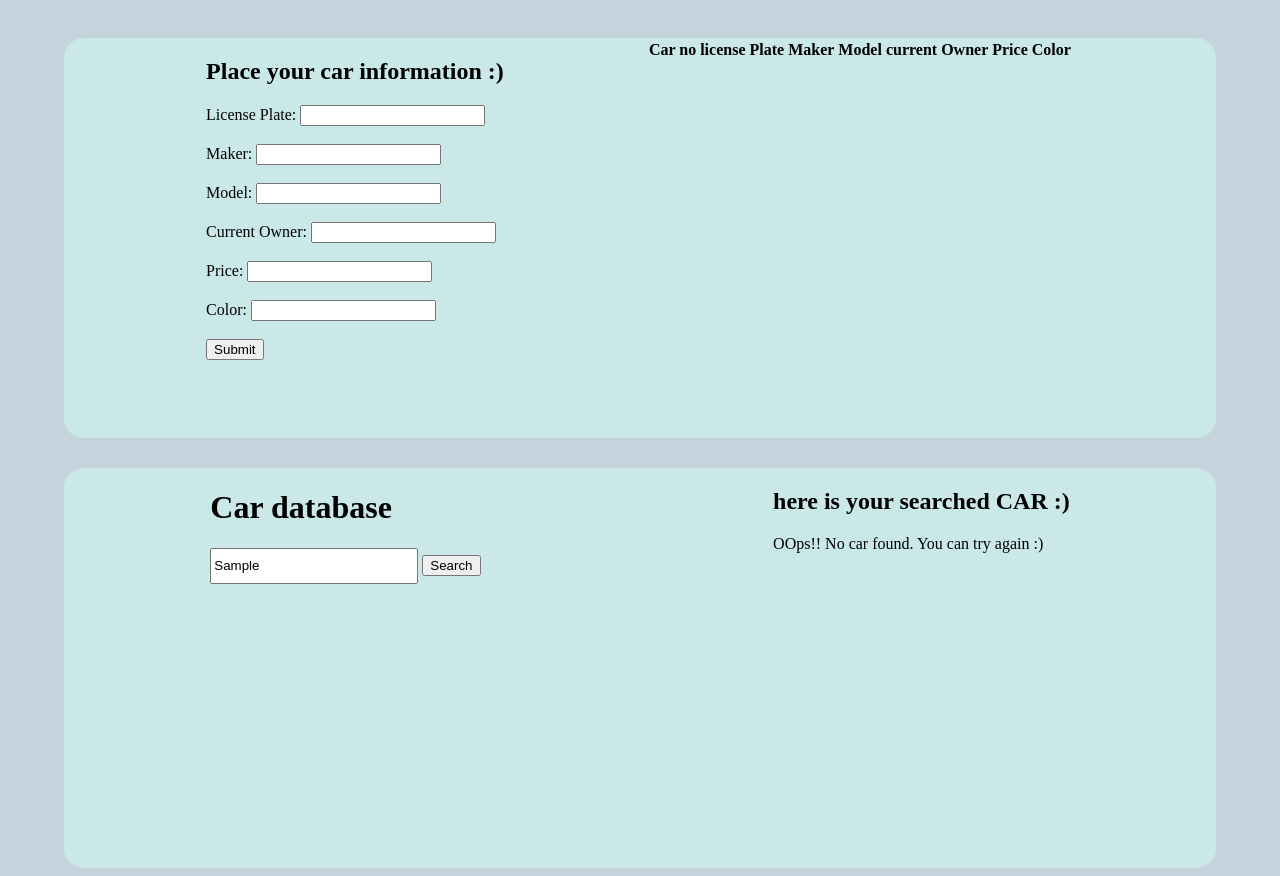
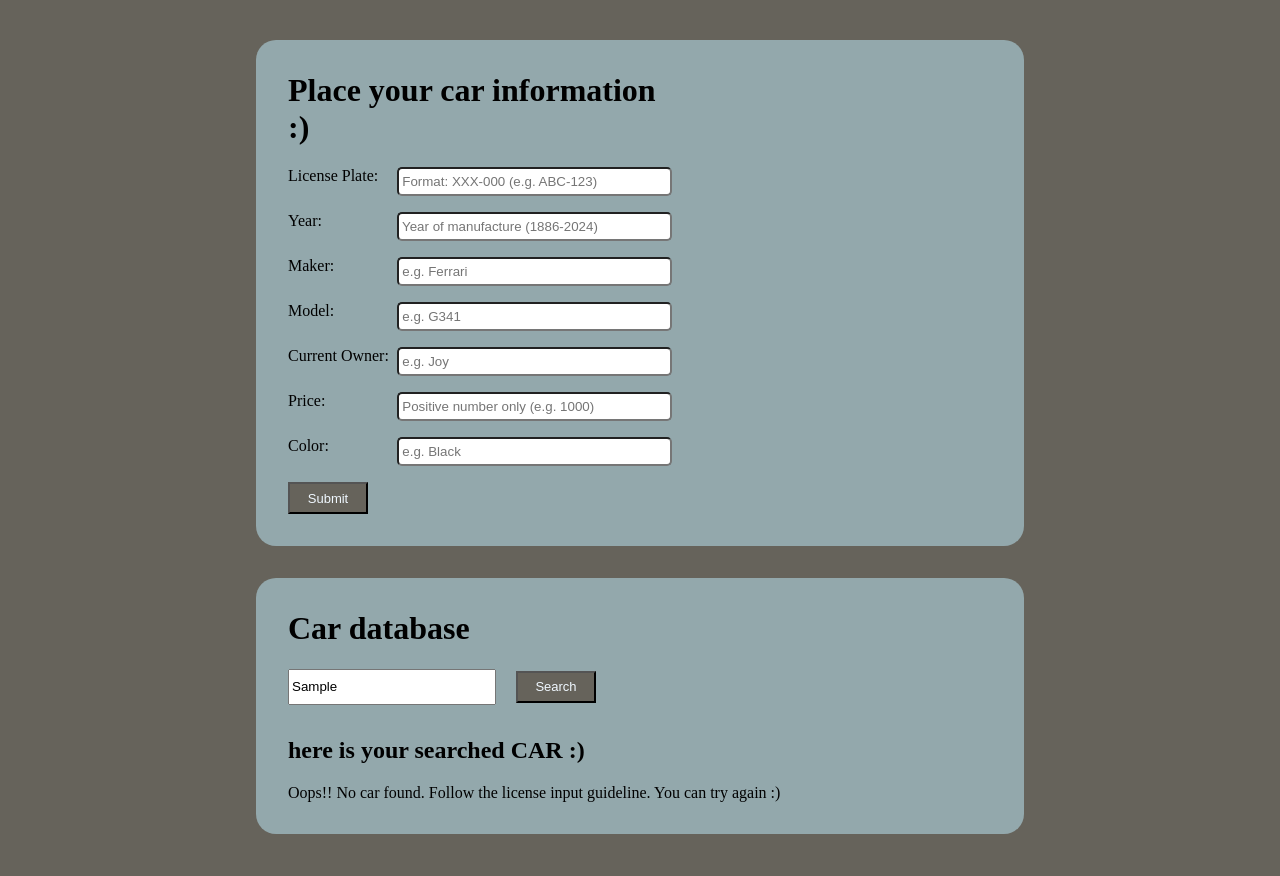
Before and after one commit to iamharryda/JS_solution, a plain HTML site: page 6_week/06_exercises/cars/index.html in a window 1280 px wide. Both pictures are taken after typing "Sample" into the empty fields and a click on the button "Search". After the commit the page ends 842 px from the top, so only its background shows below. Drawn offline with Linux system fonts and the light colour scheme.

Commit message:
add new solution

```diff
--- a/6_week/06_exercises/cars/index.html
+++ b/6_week/06_exercises/cars/index.html
@@ -10,33 +10,52 @@
     <div class="container">
 
         <div class="form-container">
-            <h2>Place your car information :)</h2>
+            <h1>Place your car information :)</h1>
             <form id="car-form">
+                <div class="box">
                     <label for="licensePlate">License Plate:</label>
-                <input type="text" id="licensePlate" name="licensePlate"><br><br>
+                    <input type="text" id="licensePlate" name="licensePlate" placeholder=" Format: XXX-000 (e.g. ABC-123)" required>
+                </div>
+                <div class="box">
+                    <label for="year">Year:</label>
+                    <input type="text" id="year" name=" year" placeholder=" Year of manufacture (1886-2024)" required>
+                </div>
+                <div class="box">
                     <label for="maker">Maker:</label>
-                <input type="text" id="maker" name="maker"><br><br>
+                    <input type="text" id="maker" name="maker" placeholder=" e.g. Ferrari" required>
+                </div>
+                <div class="box">
                     <label for="model">Model:</label>
-                <input type="text" id="model" name="model"><br><br>
+                    <input type="text" id="model" name="model" placeholder=" e.g. G341" required>
+                </div>
+                <div class="box">
                     <label for="currentOwner">Current Owner:</label>
-                <input type="text" id="currentOwner" name="currentOwner"><br><br>
+                    <input type="text" id="currentOwner" name="currentOwner" placeholder=" e.g. Joy" required>
+                </div>
+                <div class="box">
                     <label for="price">Price:</label>
-                <input type="number" id="price" name="price"><br><br>
+                    <input type="number" id="price" name="price" placeholder=" Positive number only (e.g. 1000)" required>
+                </div>
+                <div class="box">
                     <label for="color">Color:</label>
-                <input type="text" id="color" name="color"><br><br>
-                <button id="button" class="button-81">Submit</button>
+                    <input type="text" id="color" name="color" placeholder=" e.g. Black" required>
+                </div>
+
+                <button type="submit" id="button" class="button1">Submit</button>
               </form>
         </div>
 
         <div class="table-container">
+            <h1>Car Table Database</h1>
             <table id="car-table">
                 <tr>
-                    <th>Car no</th>
-                    <th>license Plate</th>
+                    <th>license plate</th>
+                    <th>Year</th>
                     <th>Maker</th>
                     <th>Model</th>
                     <th>current Owner</th>
-                    <th>Price</th>
+                    <th>Normal Price</th>
+                    <th>Discounted Price</th>
                     <th>Color</th>
                 </tr>
 
@@ -47,7 +66,7 @@
         <div class="doing-search">
             <h1>Car database</h1>
             <input type="text" name="" id="search-box" placeholder="Search your car here">
-        <button id="search-button" class="button-81">Search</button>
+            <button id="search-button" class="button1">Search</button>
         </div>
         <div class="search-result">
             <h2>here is your searched CAR :)</h2>
--- a/6_week/06_exercises/cars/script.js
+++ b/6_week/06_exercises/cars/script.js
@@ -1,98 +1,120 @@
 // declaring the car class
 class Car {
-    constructor(licensePlate, maker, model, currentOwner, price, color) {
+    constructor(licensePlate, year, maker, model, currentOwner, price, color) {
         this.licensePlate = licensePlate;
+        this.year = year;
         this.maker = maker;
         this.model = model;
         this.currentOwner = currentOwner;
         this.price = price;
         this.color = color;
+        this.discountedPrice = this.getDisPrice();
+    }
+
+    getDisPrice() {
+        let currentYear = new Date().getFullYear();
+        let age = currentYear - this.year;
+        if (age > 10) {
+            return this.price * 0.85; //after 15% discount
+        }
+        else {
+            return this.price;
+        }
     }
 }
 
-//declaring the array
-
+// declaring the array
 let cars = []
 
-//function to update info and generate table
+const form = document.getElementById('car-form');
 
+// function to update info and generate table
 function updateInfo(event) {
     event.preventDefault();
 
-
     let licensePlate = document.querySelector('#licensePlate').value
+    let year = document.querySelector('#year').value
     let maker = document.querySelector('#maker').value
     let model = document.querySelector('#model').value
     let currentOwner = document.querySelector('#currentOwner').value
     let price = document.querySelector('#price').value
     let color = document.querySelector('#color').value
 
+    // Check if license plate is in the correct format
+    if (!/^[a-zA-Z]{3}-\d{3}$/.test(licensePlate)) {
+        alert('License plate must be in the format XXX-NNN, where X is a letter and N is  number!');
+        return;
+    }
+
+    // Check if year is a number between 1886 and current year
+    if (!/^\d+$/.test(year) || parseInt(year) < 1886 || parseInt(year) > new Date().getFullYear()) {
+        alert('Year must be a number between 1886 and ' + new Date().getFullYear() + '!');
+        return;
+    }
+
+    // Check if price is a positive number
+    if (price <= 0) {
+        alert('Price must be a positive number!');
+        return;
+    }
 
     // Creating a new Car object and add it to the array
-
-    let newCar = new Car(licensePlate, maker, model, currentOwner, price, color);
+    let newCar = new Car(licensePlate, year, maker, model, currentOwner, price, color);
     cars.push(newCar);
 
     // Clearing the form fields
     document.querySelector("#car-form").reset();
 
-    //generating the table
-    generateTable();
+    // generating the table
+    generateTable(newCar);
 
-
+    document.querySelector('.table-container').style.display = 'block';
 }
 
 // Function to generate the table
-function generateTable() {
+function generateTable(car) {
     // Get the table element
     let table = document.querySelector("#car-table");
 
-    /*     // Clear the table body
-        table.textContent = "";
+    // Create a new table row
+    let row = table.insertRow();
 
-        // Create the table header
-        let headerRow = table.insertRow(0);
-        let headers = ["License Plate", "Maker", "Model", "Current Owner", "Price", "Color"];
-        headers.forEach((header) => {
-            let th = document.createElement("th");
-            th.textContent = header;
-            headerRow.appendChild(th);
-        }); */
-
-    // Create the table rows
-    cars.forEach((car) => {
-        let row = table.insertRow();
-        let cells = [car.licensePlate, car.maker, car.model, car.currentOwner, car.price, car.color];
-        cells.forEach((cell) => {
-            let td = document.createElement("td");
-            td.textContent = cell;
-            row.appendChild(td);
-        });
+    // Create the table cells
+    let cells = [car.licensePlate, car.year, car.maker, car.model, car.currentOwner, car.price, car.discountedPrice, car.color];
+    cells.forEach((cell) => {
+        let td = document.createElement("td");
+        td.textContent = cell;
+        row.appendChild(td);
     });
 }
 
-const button = document.querySelector('#button')
-button.addEventListener('click', updateInfo)
+// Add event listener to the form
+form.addEventListener('submit', updateInfo);
 
 const search_box = document.querySelector('#search-box')
 const search_button = document.querySelector('#search-button')
 const result = document.querySelector('#result')
 
-
-//function to search the car
-
+// function to search the car
 function searchCar() {
     let carFound = false;
     for (let i = 0; i < cars.length; i++) {
         if (cars[i].licensePlate == search_box.value) {
-            result.textContent = `Car ${i} => licensePlate = ${cars[i].licensePlate}, maker = ${cars[i].maker}, model = ${cars[i].model}, currentOwner = ${cars[i].currentOwner}, price = ${cars[i].price}, color = ${cars[i].color}`
+            let priceText = `price = ${cars[i].price}`;
+            if (cars[i].price != cars[i].discountedPrice) {
+                priceText += ` (discounted from ${cars[i].price} to ${cars[i].discountedPrice})`;
+            }
+            result.textContent = `Car ${i} >>> licensePlate = ${cars[i].licensePlate}, maker = ${cars[i].maker}, model = ${cars[i].model}, currentOwner = ${cars[i].currentOwner}, ${priceText}, color = ${cars[i].color}`
             carFound = true;
             break;
         }
     }
     if (carFound == false) {
-        result.textContent = `OOps!! No car found. You can try again :)`
+        result.textContent = `Oops!! No car found. Follow the license input guideline. You can try again :)`
     }
+
+    document.querySelector('.search-result').style.display = 'block';
+
 }
 
 search_button.addEventListener('click', searchCar)
--- a/6_week/06_exercises/cars/style.css
+++ b/6_week/06_exercises/cars/style.css
@@ -1,30 +1,100 @@
 body{
-    background-color: rgb(197, 211, 221);
+    background-color: #66635B;
     display: flex;
     flex-direction: column;
     align-items: center;
 
 }
 .container{
-    display: flex;
-    justify-content: space-evenly;
-    background-color: rgb(202, 232, 232);
-    height: 50vh;
-    width: 90vw;
+
+    background-color: #93A8AC;
+    height: auto;
+    width: 60vw;
     border-radius: 20px;
-    margin:30px
+    margin: 2rem 0;
+}
+
+.form-container{
+    width: 50%;
+    margin: 2rem;
 }
 
 .search-container{
-    height: 50vh;
-    width: 90vw;
-    background-color: rgb(202, 232, 232);
+    background-color: #93A8AC;
+    height: auto;
+    width: 60vw;
     border-radius: 20px;
-    display: flex;
-    justify-content: space-around;
+}
+
+.doing-search{
+    margin: 2rem;
+}
+
+.doing-search input{
+    margin-right: 1rem;
+}
+
+.search-result{
+    margin: 2rem;
+    display: none;
+}
+
+.table-container{
+    margin: 2rem;
+    display: none;
 }
 
 #search-box{
     width: 200px;
     height: 30px;
 }
+
+.button1{
+    background-color: #66635B;
+    color: aliceblue;
+    width: 5rem;
+    height: 2rem;
+    font-size: 13px;
+
+    &:hover{
+        background-color:#D7CEB2;
+        color: black
+    }
+}
+
+
+
+table{
+    border-collapse: collapse;
+}
+
+th{
+
+    padding: 1vmin 2vmin;
+    background-color: #A59E8C;
+    color: rgb(50, 45, 45);
+    border: 2px solid rgb(54, 53, 53);
+}
+
+td{
+    padding: 1vmin 2vmin;
+    background-color: #D7CEB2;
+    color: rgb(50, 45, 45);
+    border: 2px solid rgb(54, 53, 53);
+}
+
+.box{
+    display: flex;
+    justify-content: space-between;
+    margin: 1rem 0;
+}
+
+.box label{
+    width: 40%
+}
+
+.box input{
+    border-radius: 5px;
+    width: 100%;
+    padding: 5px 0;
+}
```
Also changed, not shown: 04_week/pancake_maker/index.html (+4 -3 lines), 04_week/pancake_maker/style.css (+3 -5 lines), 6_week/06_exercises/cars/car-bg.jpg (added), 1 other file. Lines whose indentation alone changed are shown as unchanged.
